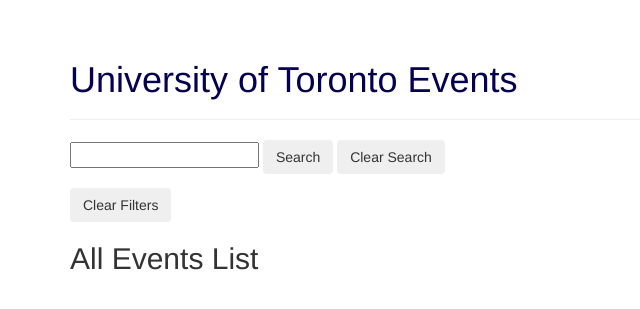
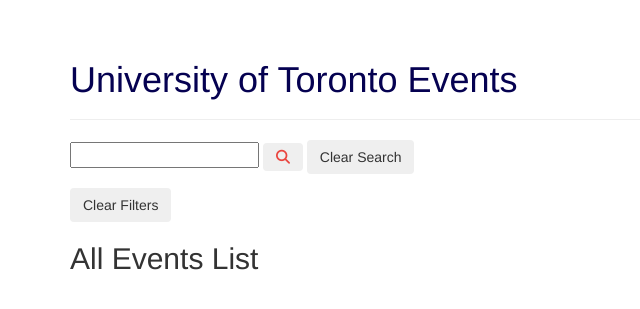
Before and after one commit to ECE444-2023Fall/UofT-EventHub, a Flask app: template app/templates/user_main.html in a window 1280 px wide. Shown: the part 72-381 px from the top of the page, without its empty margins (0-640 px from the left). Run offline with Flask 3, Linux system fonts and the light colour scheme; the template is opened without the code that fills it, so the values that code supplies are empty; parts of the project's set-up code (start-up, migrations or seed data) failed here and were passed over; some libraries are stand-ins or nearby versions.

Commit message:
Added an icon package to the project

```diff
--- a/app/templates/user_main.html
+++ b/app/templates/user_main.html
@@ -1,4 +1,6 @@
 <head>
+  <script src="https://kit.fontawesome.com/f94828e930.js" crossorigin="anonymous"></script>
+  <script src="https://cdnjs.cloudflare.com/ajax/libs/jquery/3.6.1/jquery.min.js" integrity="sha512-aVKKRRi/Q/YV+4mjoKBsE4x3H+BkegoM/em46NNlCqNTmUYADjBbeNefNxYV7giUp0VxICtqdrbqU7iVaeZNXA==" crossorigin="anonymous" referrerpolicy="no-referrer"></script>
   <link rel="stylesheet" href="{{ url_for('static', filename='user_main.css') }}">
 </head>
 {% import "bootstrap/wtf.html" as wtf %}
@@ -10,7 +12,6 @@
     <div class="container-fluid">
       <div class="navbar-header">
         <a class="navbar-brand" href="#">
-          <!-- <img src="https://w1.pngwing.com/pngs/759/630/png-transparent-calendar-calendar-date-symbol-blue-text-line-area-rectangle.png" width="30" height="30" class="d-inline-block align-top navbar-left" alt=""> -->
           <big>UofT Event Hub</big>
         </a>
       </div>
@@ -42,7 +43,6 @@
 {% endblock %}
 
 {% block content %}
-<script src="https://cdnjs.cloudflare.com/ajax/libs/jquery/3.6.1/jquery.min.js" integrity="sha512-aVKKRRi/Q/YV+4mjoKBsE4x3H+BkegoM/em46NNlCqNTmUYADjBbeNefNxYV7giUp0VxICtqdrbqU7iVaeZNXA==" crossorigin="anonymous" referrerpolicy="no-referrer"></script>
 <div class="container">
     {% for message in get_flashed_messages() %}
     <div class="alert alert-warning">
@@ -83,8 +83,8 @@
             <h1 style="color: #050151;">University of Toronto Events</h1>
         </div>
         <form action="{{ url_for('search.search_events', filter=filter) }}" method="post">
-            <input class="search-box" name="query" id="search-text">
-            <button class="btn btn-outline-success my-2 my-sm-0" type="submit">Search</button>
+            <input class="search-box" name="query" id="search-text" autocomplete="off">
+            <button class="btn btn-outline-success my-2 my-sm-0" type="submit"><i class="fa-solid fa-magnifying-glass" style="color: #ea453f;"></i></button>
             <button class="btn btn-outline-success my-2 my-sm-0" type="submit" name="clear-search-button" value="clear">Clear Search</button>
         </form>
         <form action="{{ url_for('filter.filter_events', search=search) }}" method="post">
```
